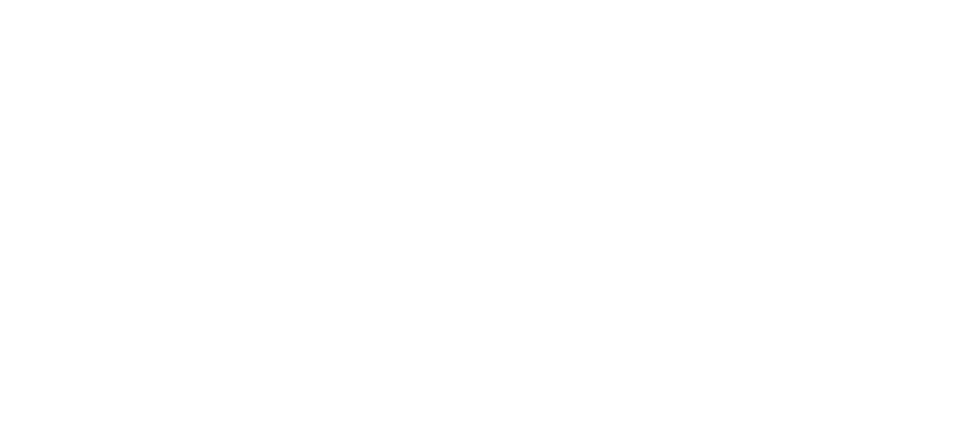
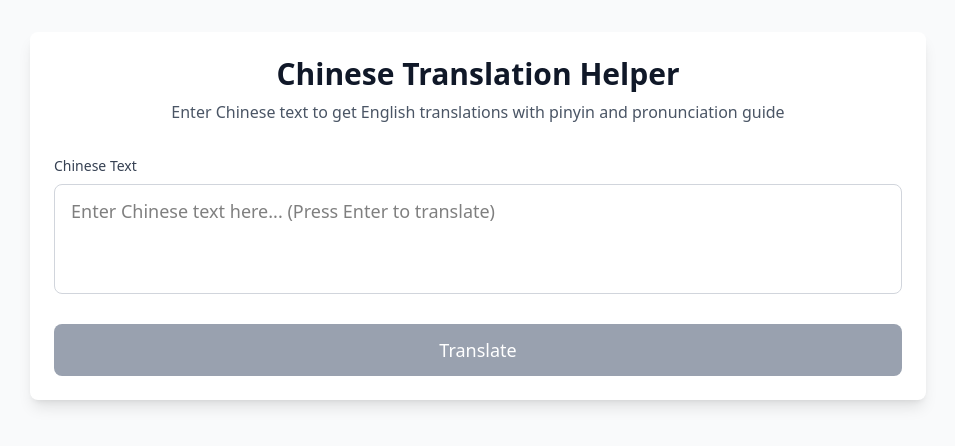
Before and after one commit to lesleh/chinese-helper, a Next.js app: page / in a window 1280 px wide. Shown: the top 446 px of the page, without its empty margins (162-1117 px from the left). Built offline with nearby package versions, Linux system fonts and the light colour scheme.

Commit message:
feat: implement translation functionality with OpenAI API

```diff
--- /dev/null
+++ b/src/app/api/translate/route.ts
@@ -0,0 +1,115 @@
+import OpenAI from "openai";
+import { NextRequest, NextResponse } from "next/server";
+
+const openai = new OpenAI({
+  apiKey: process.env.OPENAI_API_KEY,
+});
+
+interface TranslationResult {
+  translations: Array<{
+    english: string;
+    context: string;
+    usage: string;
+  }>;
+  pinyin: string;
+  pronunciation: string;
+  originalText: string;
+}
+
+export async function POST(request: NextRequest) {
+  try {
+    const { text } = await request.json();
+
+    if (!text || typeof text !== "string") {
+      return NextResponse.json(
+        { error: "Text is required and must be a string" },
+        { status: 400 },
+      );
+    }
+
+    if (!process.env.OPENAI_API_KEY) {
+      return NextResponse.json(
+        { error: "OpenAI API key not configured" },
+        { status: 500 },
+      );
+    }
+
+    const prompt = `You are a Chinese language expert. Translate the following Chinese text to English and provide comprehensive information.
+
+Chinese text: "${text}"
+
+Please respond with a JSON object that includes:
+1. "translations" - An array of possible English translations with context and usage information
+2. "pinyin" - The pinyin romanization of the Chinese text
+3. "pronunciation" - A simple English pronunciation guide (how an English speaker might pronounce the pinyin)
+4. "originalText" - The original Chinese text
+
+For each translation, include:
+- "english": The English translation
+- "context": The grammatical or contextual information
+- "usage": When this translation would be used (formal/informal, specific situations, etc.)
+
+If there are multiple possible meanings or translations, include all of them.
+
+Format your response as valid JSON only, no additional text or formatting.
+
+Example response format:
+{
+  "originalText": "你好",
+  "pinyin": "nǐ hǎo",
+  "pronunciation": "nee how",
+  "translations": [
+    {
+      "english": "Hello",
+      "context": "Common greeting",
+      "usage": "Used in most casual and formal situations when meeting someone"
+    },
+    {
+      "english": "Hi",
+      "context": "Informal greeting",
+      "usage": "More casual, used among friends or in informal settings"
+    }
+  ]
+}`;
+
+    const completion = await openai.chat.completions.create({
+      model: "gpt-4",
+      messages: [
+        {
+          role: "system",
+          content:
+            "You are a helpful Chinese language expert. Always respond with valid JSON only.",
+        },
+        {
+          role: "user",
+          content: prompt,
+        },
+      ],
+      temperature: 0.1,
+      max_tokens: 1000,
+    });
+
+    const responseText = completion.choices[0]?.message?.content;
+
+    if (!responseText) {
+      throw new Error("No response from OpenAI");
+    }
+
+    try {
+      const result: TranslationResult = JSON.parse(responseText);
+      return NextResponse.json(result);
+    } catch (parseError) {
+      console.error("Failed to parse OpenAI response:", parseError);
+      return NextResponse.json(
+        { error: "Failed to parse translation response" },
+        { status: 500 },
+      );
+    }
+  } catch (error) {
+    console.error("Translation error:", error);
+    return NextResponse.json(
+      { error: "Failed to translate text" },
+      { status: 500 },
+    );
+  }
+}
--- a/src/app/page.tsx
+++ b/src/app/page.tsx
@@ -1,3 +1,5 @@
+import { TranslationApp } from "../components/TranslationApp";
+
 export default function HomePage() {
-  return null;
+  return <TranslationApp />;
 }
--- /dev/null
+++ b/src/components/TranslationApp.tsx
@@ -0,0 +1,181 @@
+"use client";
+
+import { useState } from "react";
+
+interface Translation {
+  english: string;
+  context: string;
+  usage: string;
+}
+
+interface TranslationResult {
+  translations: Translation[];
+  pinyin: string;
+  pronunciation: string;
+  originalText: string;
+}
+
+export function TranslationApp() {
+  const [inputText, setInputText] = useState("");
+  const [result, setResult] = useState<TranslationResult | null>(null);
+  const [loading, setLoading] = useState(false);
+  const [error, setError] = useState<string | null>(null);
+
+  const handleTranslate = async () => {
+    if (!inputText.trim()) {
+      setError("Please enter some Chinese text to translate");
+      return;
+    }
+
+    setLoading(true);
+    setError(null);
+    setResult(null);
+
+    try {
+      const response = await fetch("/api/translate", {
+        method: "POST",
+        headers: {
+          "Content-Type": "application/json",
+        },
+        body: JSON.stringify({ text: inputText.trim() }),
+      });
+
+      if (!response.ok) {
+        const errorData = await response.json();
+        throw new Error(errorData.error || "Translation failed");
+      }
+
+      const translationResult: TranslationResult = await response.json();
+      setResult(translationResult);
+    } catch (err) {
+      setError(err instanceof Error ? err.message : "An error occurred");
+    } finally {
+      setLoading(false);
+    }
+  };
+
+  const handleKeyPress = (e: React.KeyboardEvent) => {
+    if (e.key === "Enter" && !e.shiftKey) {
+      e.preventDefault();
+      handleTranslate();
+    }
+  };
+
+  return (
+    <div className="min-h-screen bg-gray-50 py-8 px-4">
+      <div className="max-w-4xl mx-auto">
+        <div className="bg-white rounded-lg shadow-lg p-6 mb-8">
+          <h1 className="text-3xl font-bold text-gray-900 mb-2 text-center">
+            Chinese Translation Helper
+          </h1>
+          <p className="text-gray-600 text-center mb-8">
+            Enter Chinese text to get English translations with pinyin and
+            pronunciation guide
+          </p>
+
+          <div className="mb-6">
+            <label
+              htmlFor="chineseInput"
+              className="block text-sm font-medium text-gray-700 mb-2"
+            >
+              Chinese Text
+            </label>
+            <textarea
+              id="chineseInput"
+              value={inputText}
+              onChange={(e) => setInputText(e.target.value)}
+              onKeyDown={handleKeyPress}
+              placeholder="Enter Chinese text here... (Press Enter to translate)"
+              className="w-full px-4 py-3 border border-gray-300 rounded-lg focus:ring-2 focus:ring-blue-500 focus:border-transparent resize-none text-lg"
+              rows={3}
+            />
+          </div>
+
+          <button
+            onClick={handleTranslate}
+            disabled={loading || !inputText.trim()}
+            className="w-full bg-blue-600 hover:bg-blue-700 disabled:bg-gray-400 text-white font-medium py-3 px-6 rounded-lg transition duration-200 text-lg"
+          >
+            {loading ? "Translating..." : "Translate"}
+          </button>
+
+          {error && (
+            <div className="mt-4 p-4 bg-red-50 border border-red-200 rounded-lg">
+              <p className="text-red-700 font-medium">Error</p>
+              <p className="text-red-600">{error}</p>
+            </div>
+          )}
+        </div>
+
+        {result && (
+          <div className="bg-white rounded-lg shadow-lg p-6">
+            <h2 className="text-2xl font-bold text-gray-900 mb-6">
+              Translation Result
+            </h2>
+
+            <div className="space-y-6">
+              {/* Original Text */}
+              <div className="border-b pb-4">
+                <h3 className="text-lg font-semibold text-gray-800 mb-2">
+                  Original Text
+                </h3>
+                <p className="text-2xl text-gray-900 font-medium">
+                  {result.originalText}
+                </p>
+              </div>
+
+              {/* Pinyin */}
+              <div className="border-b pb-4">
+                <h3 className="text-lg font-semibold text-gray-800 mb-2">
+                  Pinyin
+                </h3>
+                <p className="text-xl text-blue-600 font-medium">
+                  {result.pinyin}
+                </p>
+              </div>
+
+              {/* Pronunciation */}
+              <div className="border-b pb-4">
+                <h3 className="text-lg font-semibold text-gray-800 mb-2">
+                  Pronunciation Guide
+                </h3>
+                <p className="text-lg text-gray-700 italic">
+                  &ldquo;{result.pronunciation}&rdquo;
+                </p>
+              </div>
+
+              {/* Translations */}
+              <div>
+                <h3 className="text-lg font-semibold text-gray-800 mb-4">
+                  English Translations
+                </h3>
+                <div className="space-y-4">
+                  {result.translations.map((translation, index) => (
+                    <div
+                      key={index}
+                      className="bg-gray-50 rounded-lg p-4 border-l-4 border-green-500"
+                    >
+                      <h4 className="text-xl font-semibold text-gray-900 mb-2">
+                        {translation.english}
+                      </h4>
+                      <div className="space-y-1">
+                        <p className="text-sm text-gray-600">
+                          <span className="font-medium">Context:</span>{" "}
+                          {translation.context}
+                        </p>
+                        <p className="text-sm text-gray-600">
+                          <span className="font-medium">Usage:</span>{" "}
+                          {translation.usage}
+                        </p>
+                      </div>
+                    </div>
+                  ))}
+                </div>
+              </div>
+            </div>
+          </div>
+        )}
+      </div>
+    </div>
+  );
+}
```
Also changed, not shown: package.json (+7 -6 lines), 2 other files (tests, documents, lock files or other folders).
